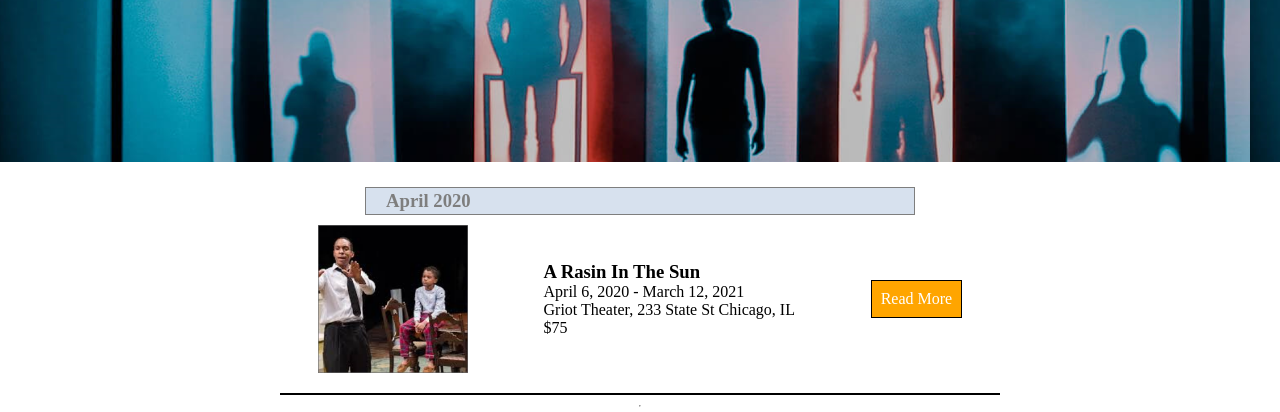
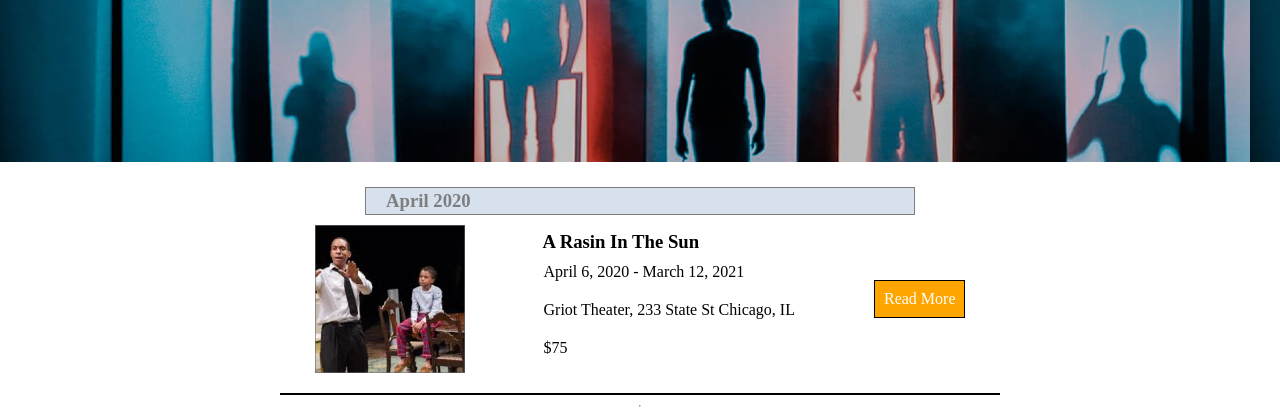
Before and after one commit to alexevanega/Homework--Griot-Theater, a plain HTML site: page index.html in a window 1280 px wide. Shown: the part 388-800 px from the top of the page. Drawn offline with Linux system fonts and the light colour scheme.

Commit message:
adjusted padding for middle sections so the words spread out more

```diff
--- a/main.css
+++ b/main.css
@@ -46,6 +46,13 @@ body {
     padding-bottom: 20px;
     border-bottom: 2px solid black;
 }
+.items p {
+    padding: 10px
+}
+
+.items h3 {
+    padding-left: 9px;
+}
 
 .items img {
   width: 150px;
```
